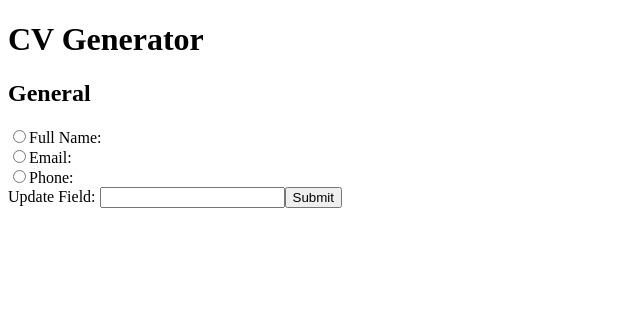
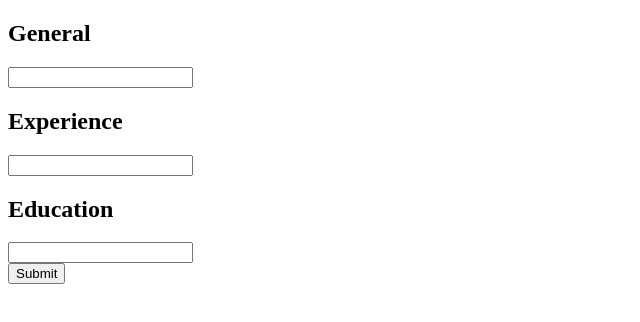
Before and after one commit to blayzeon/cv-project, a React (Create React App) app: page / in a window 1280 px wide. Shown: the top 322 px of the page, without its empty margins (0-640 px from the left). Built offline with nearby package versions, Linux system fonts and the light colour scheme.

Commit message:
new approach

```diff
--- a/package.json
+++ b/package.json
@@ -9,6 +9,7 @@
     "react": "^18.1.0",
     "react-dom": "^18.1.0",
     "react-scripts": "5.0.1",
+    "uuid": "^8.3.2",
     "web-vitals": "^2.1.4"
   },
   "scripts": {
--- a/src/App.js
+++ b/src/App.js
@@ -1,36 +1,9 @@
 import React from 'react'
 import Form from './components/Form.js'
 
-const generalItems = [
-  {
-    label: 'Full Name',
-    text: '',
-    id: 'full-name'
-},
-{
-    label: 'Email',
-    text: '',
-    id: 'email'
-},
-{
-    label: 'Phone',
-    text: '',
-    id: 'phone'
-}
-]
-
 function App() {
   return (
-    <>
-      <h1>CV Generator</h1>
-      <div>
-        <h2>General</h2>
-        <Form props={generalItems}/>
-      </div>
-      <div>
-
-      </div>
-    </>
+    <Form />
   );
 }
 
--- a/src/components/Fields.js
+++ /dev/null
@@ -1,21 +0,0 @@
-const Fields = (props) => {
-  const { fields } = props;
-
-  return (
-      <>
-          {fields.map((field) => {
-              return (
-                  <div key={field.id}>
-                      <input id={field.id} type="radio" name="field" />
-                      <label>
-                          {field.label}:
-                          {field.text}
-                      </label>
-                  </div>
-              )
-          })}
-      </>
-  )
-}
-
-export default Fields;
--- a/src/components/Form.js
+++ b/src/components/Form.js
@@ -1,72 +1,71 @@
 import React, { Component } from 'react'
-import Fields from './Fields.js'
 
 class Form extends Component {
-    constructor(props) {
-        // super allows children to share properties of the parent
-        super(props);
-
+    constructor() {
+        super();
         this.state = {
-            field: {
-                text: '',
-                id: '',
+            current: {
+                name: '',
+                company: '',
+                school: ''
             },
-            fields: this.props.props
+            toAdd: {
+                name: '',
+                company: '',
+                school: ''
+            }
         }
     }
 
-    // sets the state for onSubmitTask to load into the fields array
-    handleChange = (e) => {
+    handleSubmit = (e) => {
+        e.preventDefault();
+        const old = this.state.current;
+        const newItems = this.state.toAdd;
+        const updated = {...old, ...newItems}
+
         this.setState({
-            field : {
-                text: e.target.value,
-                id: this.state.field.id,
-            }
+            current: updated
         });
+
+        console.log(this.state.current);
     }
 
-    // adds the current setState to the fields list and refreshes the default state
-    onSubmitTask = (e) => {
-        e.preventDefault();
-
-        const checkedElm = document.querySelector('input:checked');
-
-        if (checkedElm) {
-            const newTasks = [];
-            this.state.fields.forEach((field) => {
-                const taskToAdd = field;
-                if (field.id === checkedElm.id) {
-                    taskToAdd.text = this.state.field.text;
-                }
-
-                newTasks.push(taskToAdd);
-            });
-            this.setState({
-                fields: newTasks,
-                field: {
-                    text: '',
-                },
-            });
-
-        }
+    handleChange = (e) => {
+        const newValue = e.target.value;
+        const updated = {name: newValue}
+        this.setState({toAdd: updated});
+        console.log(this.state.toAdd);
     }
 
     render() {
-        const { field } = this.state;
+        const { current, toAdd } = this.state
         return (
-            <div>
-                <form onSubmit={this.onSubmitTask}>
-                    <Fields fields={this.state.fields} />
-                    <label htmlFor="taskInput">Update Field: </label>
+            <form onSubmit={this.handleSubmit}>
+                <div>
+                    <h2>General</h2>
                     <input
+                        value={this.state.toAdd.name}
+                        type="text"
+                        placeholder=""
+                        name="name"
                         onChange={this.handleChange}
-                        value={field.text}
-                        type="text"
-                        id="taskInput"
                     />
+                </div>
+
+                <div>
+                    <h2>Experience</h2>
+                    <input type="text" placeholder="" />
+                </div>
+
+                <div>
+                    <h2>Education</h2>
+                    <input type="text" placeholder="" />
+                </div>
+
+                <div>
                     <button type="submit">Submit</button>
-                </form>
-            </div>
+                </div>
+            </form>
         )
     }
 }
```
Also changed, not shown: 1 other file (tests, documents, lock files or other folders).
